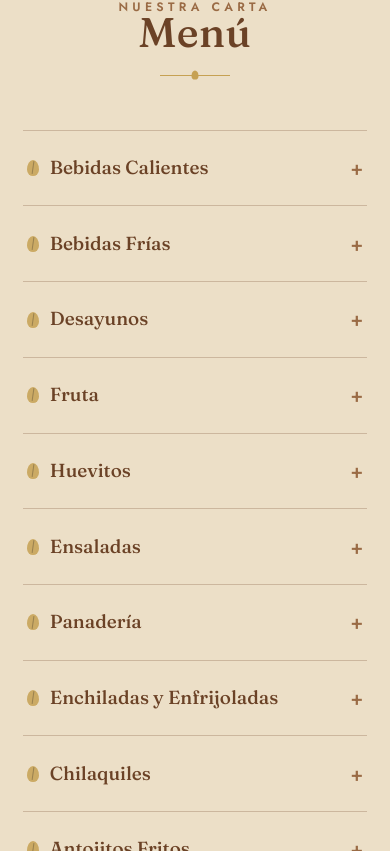
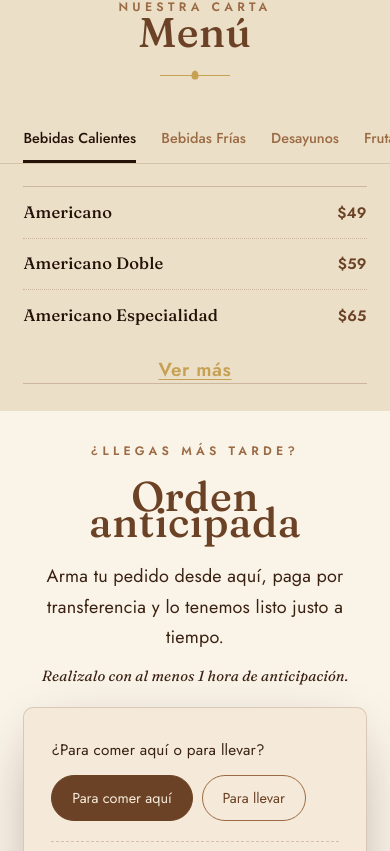
Before and after one commit to gdognzlzz/coffe-project, a React (Vite) app: page / in a window 390 px wide. Shown: the part 3093-3944 px from the top of the page. Built offline with nearby package versions, Linux system fonts and the light colour scheme.

Commit message:
Add mobile menu category tabs
Co-authored-by: Copilot <223556219+Copilot@users.noreply.github.com>

```diff
--- a/src/App.css
+++ b/src/App.css
@@ -644,6 +644,10 @@
   background: var(--gold);
 }
 
+.menu-category-nav {
+  display: none;
+}
+
 .menu-accordion {
   max-width: 1020px;
   margin: 0 auto;
@@ -1611,8 +1615,71 @@ footer {
     gap: 0;
   }
 
+  .menu-category-nav {
+    display: flex;
+    gap: 1.4rem;
+    margin: 0 -6vw 1.25rem;
+    padding: 0 6vw;
+    overflow-x: auto;
+    border-bottom: 1px solid rgba(107, 66, 38, 0.18);
+    scrollbar-width: none;
+  }
+
+  .menu-category-nav::-webkit-scrollbar {
+    display: none;
+  }
+
+  .menu-category-tab {
+    flex: 0 0 auto;
+    padding: 0 0 0.7rem;
+    border: 0;
+    border-bottom: 3px solid transparent;
+    background: none;
+    color: var(--wood-light);
+    font-family: var(--sans);
+    font-size: 0.8rem;
+    font-weight: 500;
+    line-height: 1.2;
+    cursor: pointer;
+  }
+
+  .menu-category-tab.active {
+    border-bottom-color: var(--espresso);
+    color: var(--espresso);
+  }
+
   .menu-col + .menu-col {
     border-top: none;
+  }
+
+  .menu-cat:not(.open) {
+    display: none;
+  }
+
+  .menu-cat.open .menu-cat-head {
+    display: none;
+  }
+
+  .menu-cat.open {
+    border-top: 0;
+  }
+
+  .menu-item {
+    gap: 0.75rem;
+    padding: 0.65rem 0;
+  }
+
+  .menu-item .name {
+    font-size: 0.92rem;
+  }
+
+  .menu-item .desc {
+    font-size: 0.74rem;
+    margin-top: 0.18rem;
+  }
+
+  .menu-item .price {
+    font-size: 0.84rem;
   }
 
   .nav-links {
--- a/src/App.jsx
+++ b/src/App.jsx
@@ -532,7 +532,7 @@ function MenuCategory({ category, isOpen, onToggle }) {
 function App() {
   const [navOpen, setNavOpen] = useState(false)
   const [navScrolled, setNavScrolled] = useState(false)
-  const [openCategory, setOpenCategory] = useState(null)
+  const [openCategory, setOpenCategory] = useState(menuData[0].id)
   const [orderCategory, setOrderCategory] = useState(menuData[0].id)
   const [orderItemIndex, setOrderItemIndex] = useState(0)
   const [quantity, setQuantity] = useState(1)
@@ -1040,6 +1040,21 @@ function App() {
             </div>
             <div className="menu-divider" />
 
+            <div className="menu-category-nav" role="tablist" aria-label="Categorías del menú">
+              {menuData.map((category) => (
+                <button
+                  type="button"
+                  className={`menu-category-tab${openCategory === category.id ? ' active' : ''}`}
+                  key={category.id}
+                  role="tab"
+                  aria-selected={openCategory === category.id}
+                  onClick={() => setOpenCategory(category.id)}
+                >
+                  {category.label}
+                </button>
+              ))}
+            </div>
+
             <div className="menu-accordion">
               <div className="menu-col">
                 {menuData.slice(0, 6).map((category) => (
```
